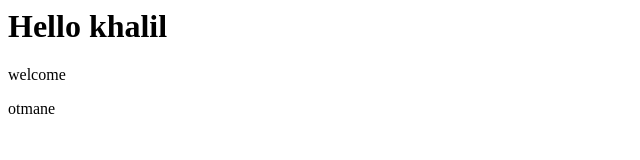
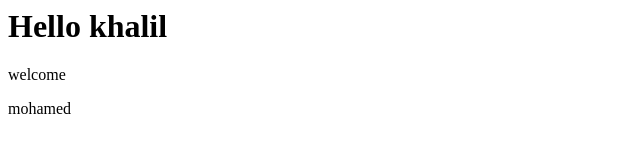
Before and after one commit to OtmaneKhalil/ProjectTest, a plain HTML site: page index.html in a window 1280 px wide. Shown: the full height of the page, 0-640 px from the left. Drawn offline with Linux system fonts and the light colour scheme.

Commit message:
change name

```diff
--- a/index.html
+++ b/index.html
@@ -3,5 +3,5 @@
 <body>
 <h1>Hello khalil</h1>
 <p>welcome</p</body>
-<p>otmane</p>
+<p>mohamed</p>
 </html>
```
